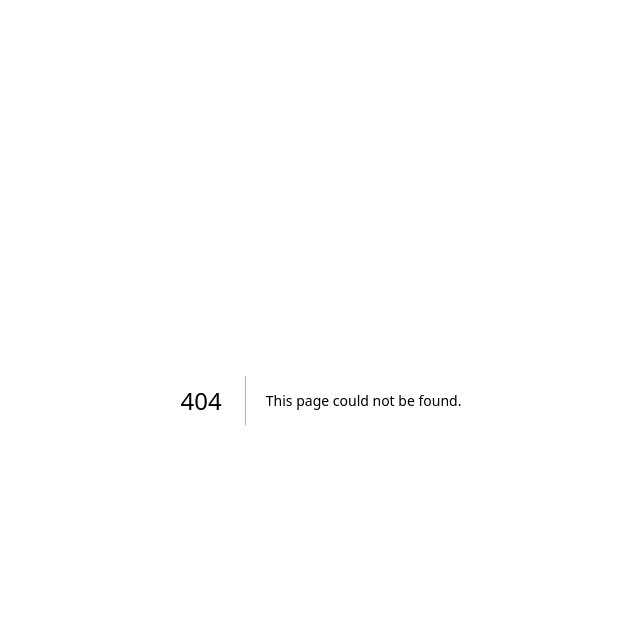
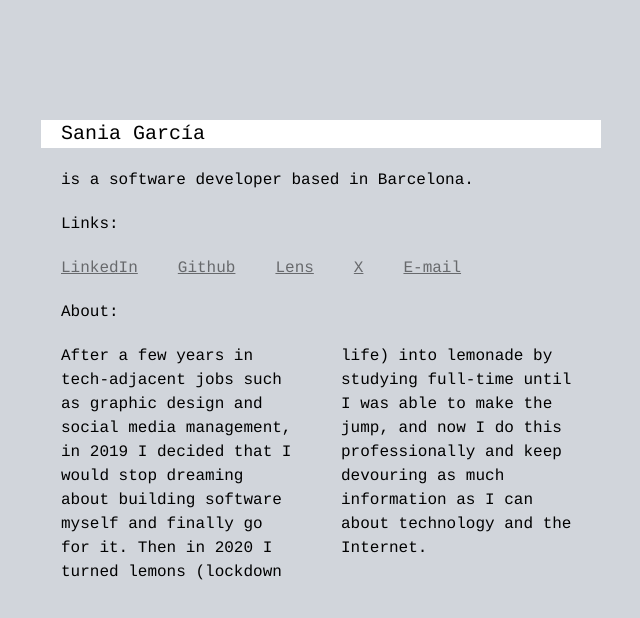
Before and after one commit to saniatechnology/void, a Next.js app: page /sania in a window 1280 px wide. Before the commit this address had no page. Shown: the top 618 px of the page, without its empty margins (319-959 px from the left). Built offline with nearby package versions, Linux system fonts and the light colour scheme.

Commit message:
change design and add page sania

```diff
--- a/components/intro.js
+++ /dev/null
@@ -1,15 +0,0 @@
-export default function Intro() {
-  return (
-    <section className={`max-w-[20rem] px-10 py-20 flex flex-col gap-3 text-base md:text-xl tracking-tighter font-courier`}>
-      <p>
-        <span className="text-black bg-white">Softer Systems</span> is a tech label exploring a cuter future.
-      </p>
-      <p>
-        First project: <a href="https://geo.softer.systems" className="text-black bg-pink-100 hover:text-pink-500 duration-200 transition-colors">Geo</a>
-      </p>
-      <p>
-        By: <a href="https://geo.softer.systems" className="text-black bg-pink-100 hover:text-pink-500 duration-200 transition-colors">Sania</a>
-      </p>
-    </section>
-  );
-}
--- /dev/null
+++ b/components/landing-page.js
@@ -0,0 +1,43 @@
+function SnippetContainer({ href, children }) {
+  return (
+    <a href={href} target="_blank" className="w-full p-5 bg-white/50 hover:bg-white/70 transition-all duration-200 flex flex-col justify-between basis-1/2 gap-6">
+      {children}
+    </a>
+  );
+}
+
+function ProjectSnippets() {
+  return (
+    <>
+      <SnippetContainer href="https://geo.softer.systems">
+        <div className="flex justify-between items-center">
+          <h2 className="text-xl">Geo</h2>
+          {/* <h3 className="opacity-50">Mobile app</h3> */}
+        </div>
+        <p>A collaborative and modular maps app.</p>
+      </SnippetContainer>
+      <SnippetContainer href="https://biensur.online">
+        <div className="flex justify-between items-center	">
+          <h2 className="text-xl">Bien Sûr</h2>
+          {/* <h3 className="opacity-50">Musician's site</h3> */}
+        </div>
+        <p>A contact point and promotional tool for a musician.</p>
+      </SnippetContainer>
+    </>
+  );
+}
+
+export default function LandingPage({ preview, allPosts }) {
+  return (
+    <section className="md:w-[50%] my-20 py-10 px-5 sm:px-10 flex flex-col justify-between gap-5 font-courier">
+      <h1 className="w-full px-5 text-xl text-left bg-white">Softer Systems</h1>
+      <p className="px-5">is a tech label exploring a cuter future.</p>
+      <h3 className="w-full px-5 text-left">Projects:</h3>
+      <ProjectSnippets />
+      <h3 className="w-full px-5 text-left">By:</h3>
+      <a href="/sania" className="px-5 underline opacity-50 hover:opacity-70 duration-200 transition-colors">
+        Sania García
+      </a>
+    </section>
+  );
+}
--- a/pages/index.js
+++ b/pages/index.js
@@ -1,32 +1,17 @@
 import Container from "../components/container";
-import MoreStories from "../components/more-stories";
-import HeroPost from "../components/hero-post";
-import Intro from "../components/intro";
+import LandingPage from "../components/landing-page";
 import Layout from "../components/layout";
-import { getAllPostsForHome } from "../lib/api";
 import Head from "next/head";
-import { CMS_NAME } from "../lib/constants";
 
 export default function Index({ preview, allPosts }) {
-  const heroPost = allPosts[0];
-  const morePosts = allPosts.slice(1);
   return (
-    <>
     <Layout preview={preview}>
       <Head>
         <title>Softer Systems</title>
       </Head>
       <Container>
-          <Intro />
+        <LandingPage />
       </Container>
     </Layout>
-    </>
   );
 }
-
-export async function getStaticProps({ preview = false }) {
-  const allPosts = (await getAllPostsForHome(preview)) ?? [];
-  return {
-    props: { preview, allPosts },
-  };
-}
--- /dev/null
+++ b/pages/sania.js
@@ -0,0 +1,44 @@
+import Container from "../components/container";
+import Layout from "../components/layout";
+import Head from "next/head";
+
+export default function Personal({ preview, allPosts }) {
+  return (
+    <Layout preview={preview}>
+      <Head>
+        <title>Softer Systems</title>
+      </Head>
+      <Container>
+        <section className="md:w-[50%] my-20 py-10 px-5 sm:px-10 flex flex-col justify-between gap-5 text-left font-courier">
+          <h1 className="w-full px-5 text-xl text-left bg-white">Sania García</h1>
+          <h2 className="w-full px-5">is a software developer based in Barcelona.</h2>
+          <h3 className="w-full px-5 text-left">Links:</h3>
+          <div className="flex flex-row gap-10 flex-wrap w-full px-5">
+            <a href="https://www.linkedin.com/in/sania-garcia/" target="_blank" className="underline opacity-50 hover:opacity-70 duration-200 transition-colors">
+              LinkedIn
+            </a>
+            <a href="https://github.com/saniagarciadev" target="_blank" className="underline opacity-50 hover:opacity-70 duration-200 transition-colors">
+              Github
+            </a>
+            <a href="https://www.lensfrens.xyz/sania.lens" target="_blank" className="underline opacity-50 hover:opacity-70 duration-200 transition-colors">
+              Lens
+            </a>
+            <a href="https://twitter.com/SaniaGarciaDev" target="_blank" className="underline opacity-50 hover:opacity-70 duration-200 transition-colors">
+              X
+            </a>
+            <a href="mailto:sania@softer.systems" target="_blank" className="underline opacity-50 hover:opacity-70 duration-200 transition-colors">
+              E-mail
+            </a>
+          </div>
+          <div className="flex flex-col justify-between gap-5 px-5">
+            <h3 className="w-full text-left">About:</h3>
+            <p className="lg:columns-2 gap-10">
+              After a few years in tech-adjacent jobs such as graphic design and social media management, in 2019 I decided that I would stop dreaming about building software myself and finally go for it. Then in 2020 I turned lemons (lockdown life)
+              into lemonade by studying full-time until I was able to make the jump, and now I do this professionally and keep devouring as much information as I can about technology and the Internet.
+            </p>
+          </div>
+        </section>
+      </Container>
+    </Layout>
+  );
+}
```
Lines whose indentation alone changed are shown as unchanged.
